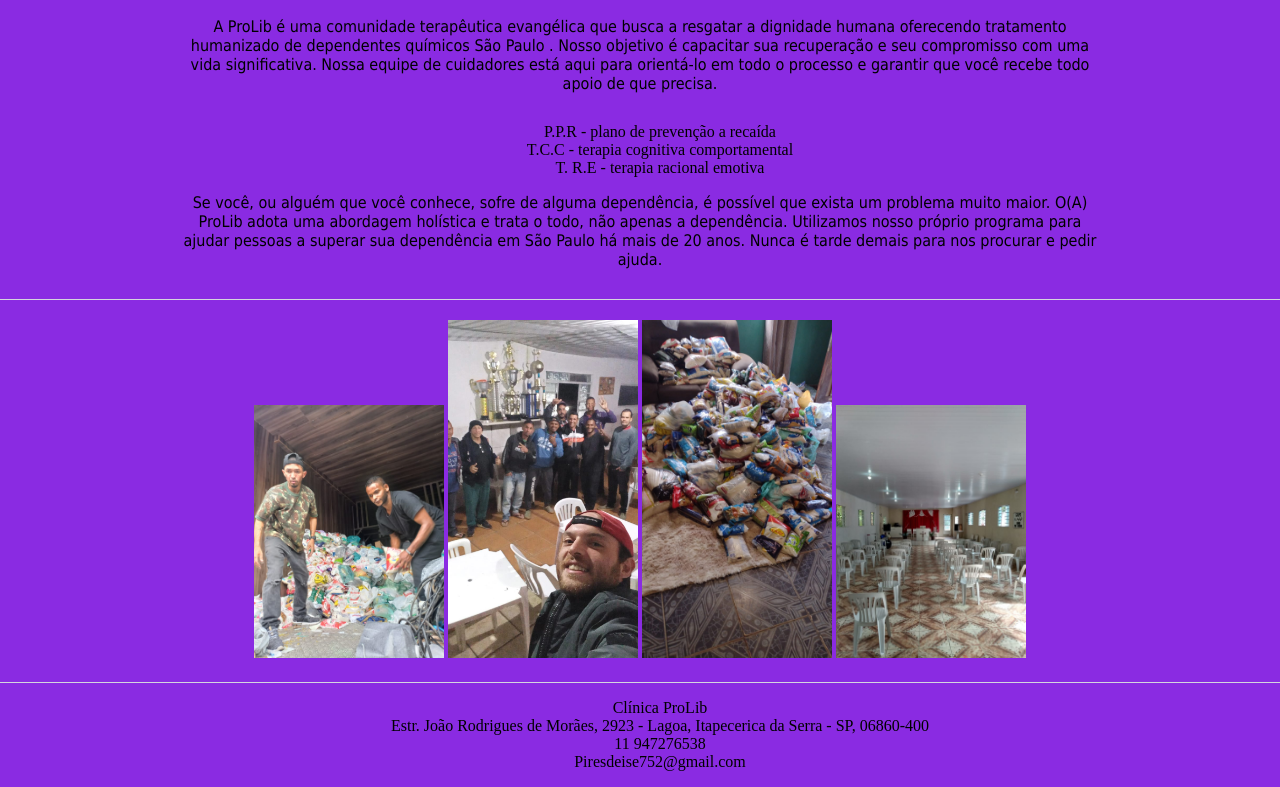
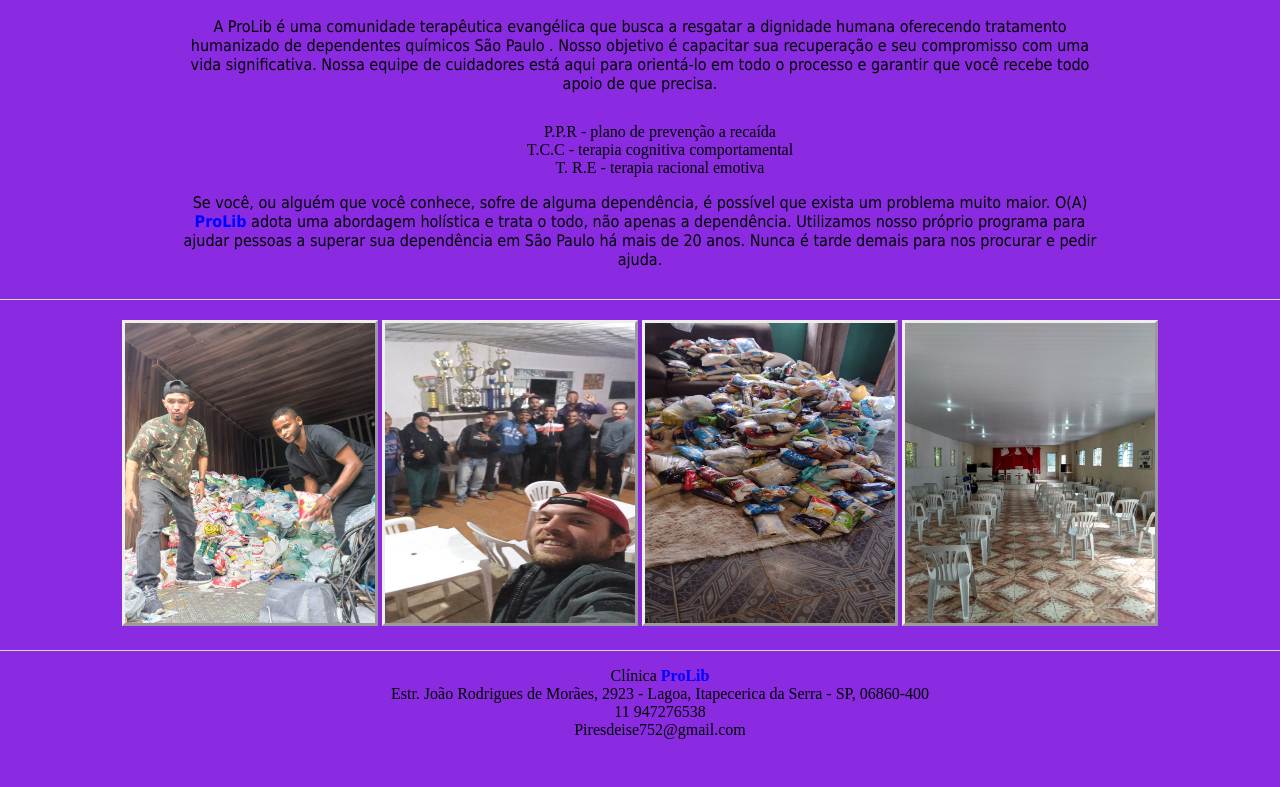
Before and after one commit to HudsonHD/projetos, a plain HTML site: page index.html in a window 1280 px wide. Shown: the part 574-1361 px from the top of the page. After the commit the page ends 1329 px from the top, so only its background shows below. Drawn offline with Linux system fonts and the light colour scheme.

Commit message:
Update estilo.css

```diff
--- a/css/estilo.css
+++ b/css/estilo.css
@@ -33,3 +33,8 @@
      margin:20px auto;
      text-align:center;
 }
+.imagem{width:250px;
+     height:300px;
+     border-style:outset;}
+span{color:blue;
+     font-weight:bold;}
```
